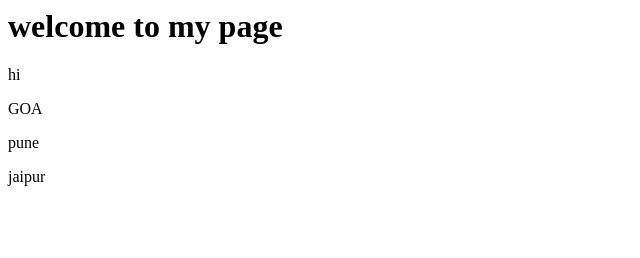
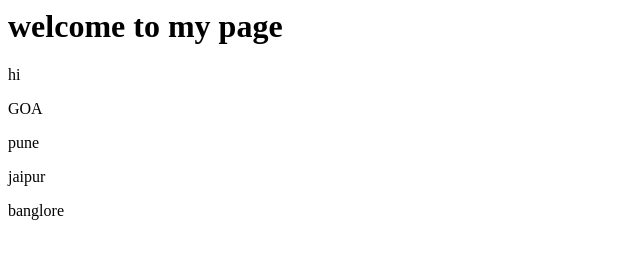
Before and after one commit to terekholkarnandini/locker, a plain HTML site: page index.html in a window 1280 px wide. Shown: the full height of the page, 0-640 px from the left. Drawn offline with Linux system fonts and the light colour scheme.

Commit message:
added banglore

```diff
--- a/index.html
+++ b/index.html
@@ -3,3 +3,4 @@
 <p>GOA</p>
 <p>pune</p>
 <p>jaipur</p>
+<p>banglore</p>
```
